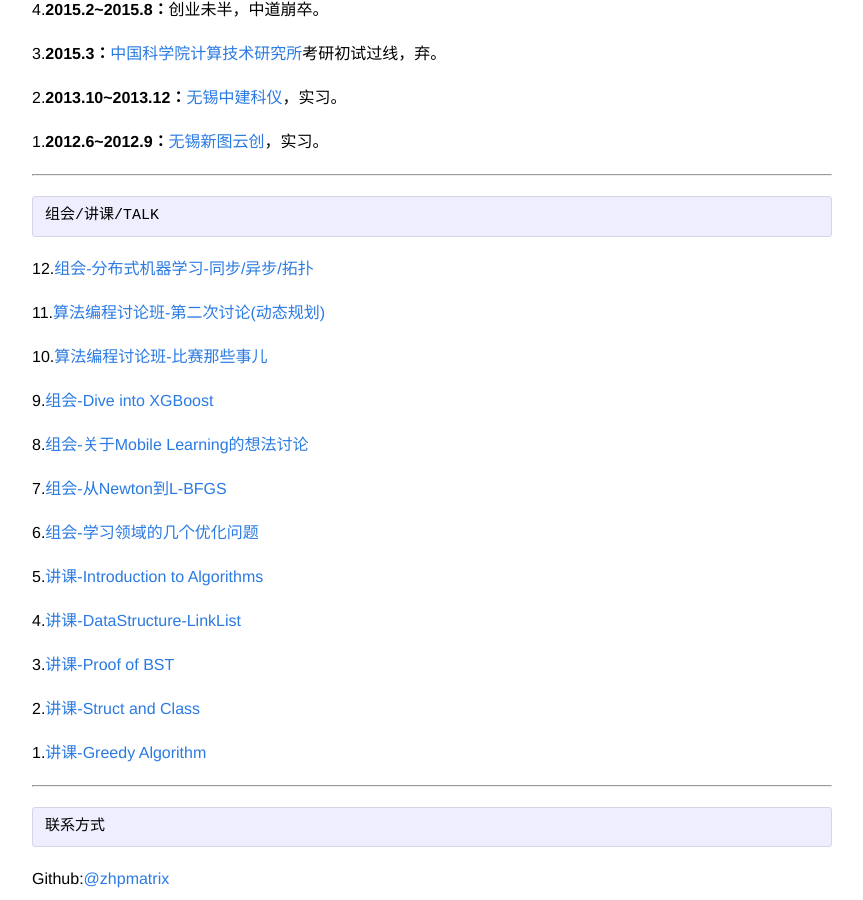
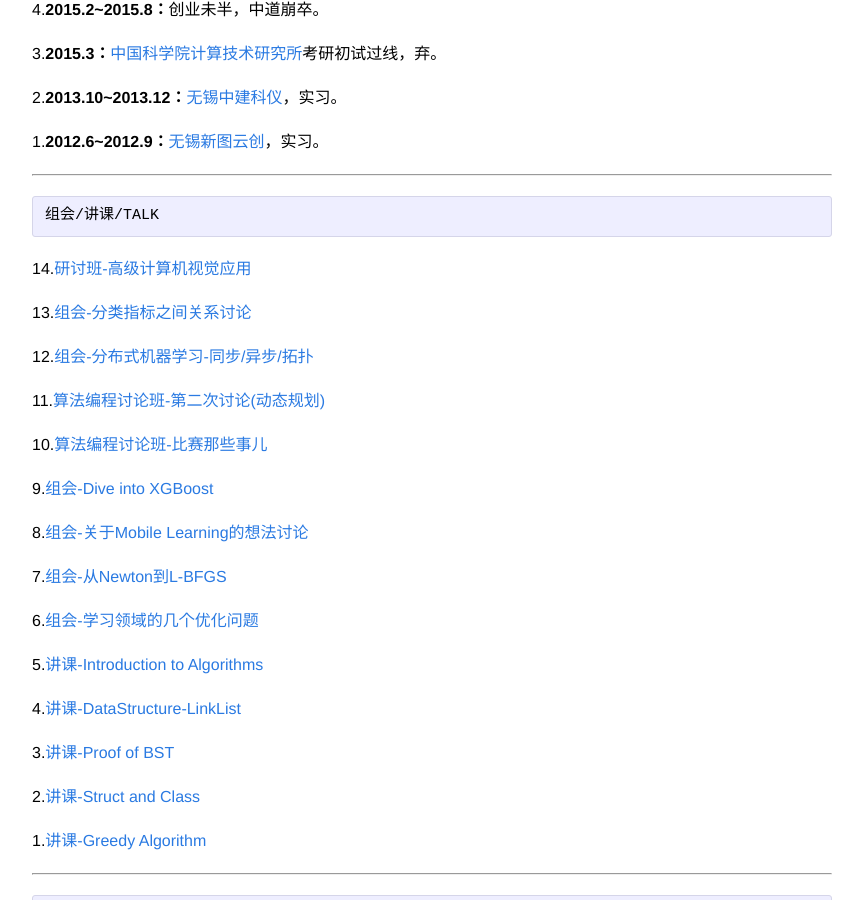
Before and after one commit to zhpmatrix/zhpmatrix.github.io, a Jekyll site: the page built from about.md, in a window 1280 px wide and 900 px high, scrolled down 2397 px. Shown: the whole window, without its empty margins (208-1071 px from the left). Built offline with Jekyll 4.4.1, drawn with Linux system fonts in a browser that asks for light colours; comment, search, counter and statistics services are not loaded.

Commit message:
update about.md

```diff
--- a/about.md
+++ b/about.md
@@ -142,6 +142,10 @@ permalink: /about/
 ---
 	组会/讲课/TALK
 
+14.[研讨班-高级计算机视觉应用](cellar/Application_Of_Computer_Vision.pdf)
+
+13.[组会-分类指标之间关系讨论](cellar/Metric-4-Classification.pdf)
+
 12.[组会-分布式机器学习-同步/异步/拓扑](cellar/distributed.pdf)
 
 11.[算法编程讨论班-第二次讨论(动态规划)](cellar/leetcode_1.pdf)
```
